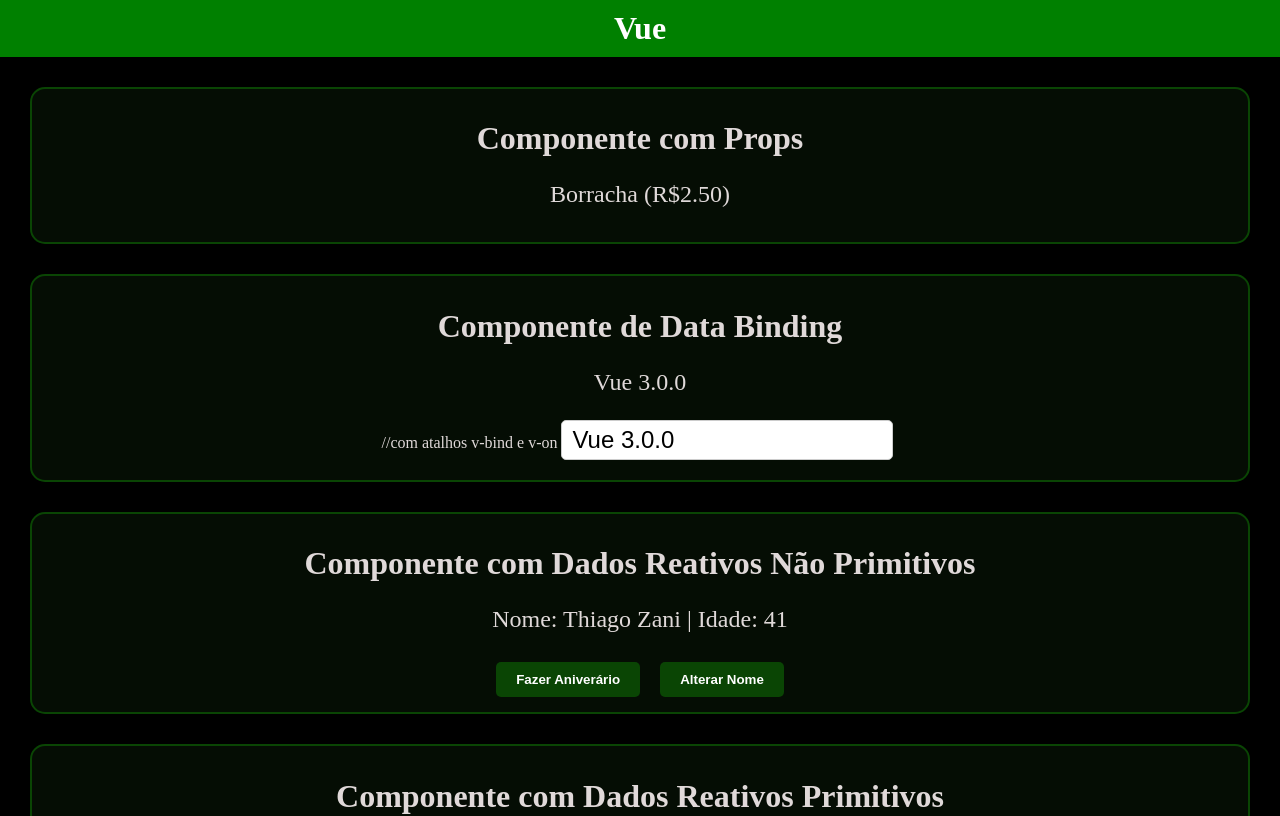
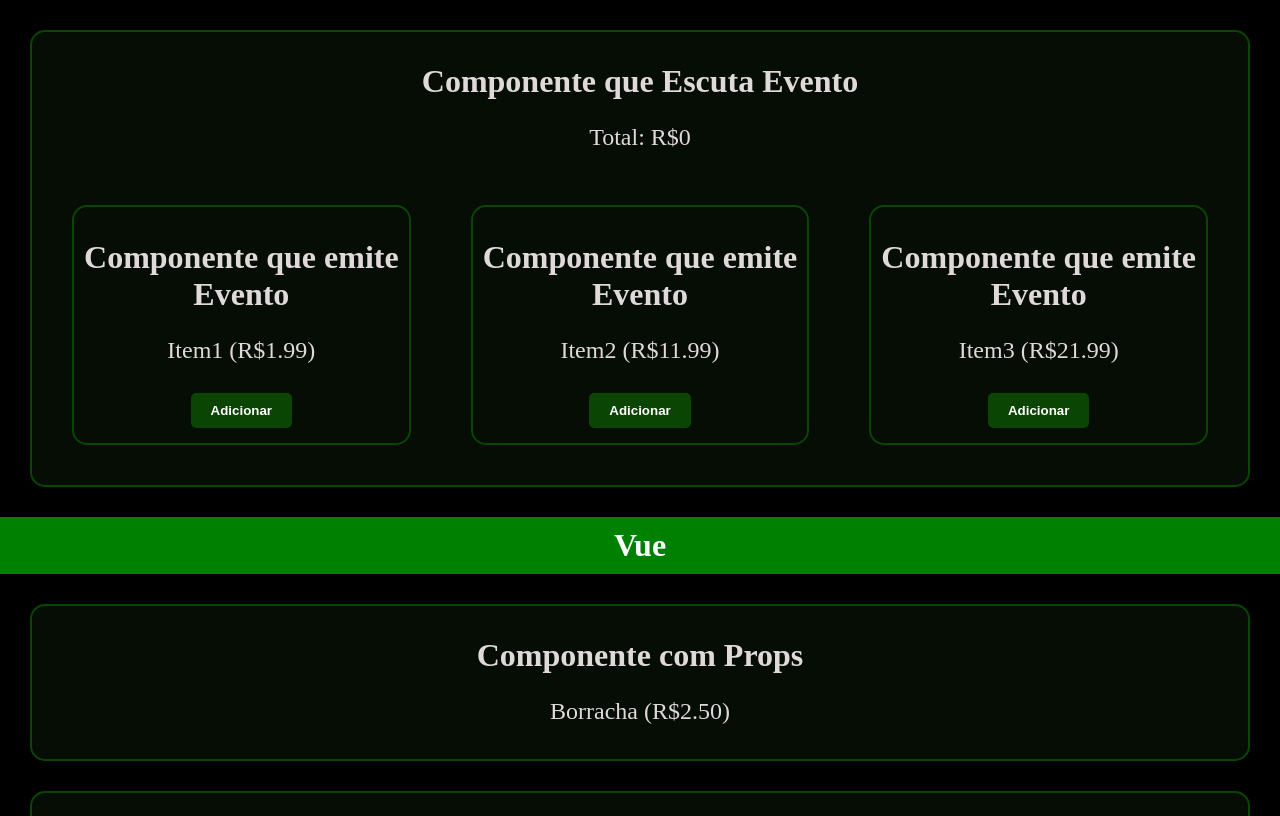
Before and after one commit to zani19/Estudo_VueJS, a Vue app in the folder estudo_vue/: page / in a window 1280 px wide. Shown: the top 816 px of the page. Built offline with nearby package versions, Linux system fonts and the light colour scheme.

Commit message:
feature: emissao evento com props

```diff
--- a/estudo_vue/src/App.vue
+++ b/estudo_vue/src/App.vue
@@ -4,10 +4,12 @@ import ComDadosReativosNaoPrimitivos from "./components/ComDadosReativosNaoPrimi
 import ComDadosReativosPrimitivos from "./components/ComDadosReativosPrimitivos.vue";
 import ComProps from "./components/ComProps.vue";
 import DataBinding from "./components/DataBinding.vue";
+import EscutaEvento from "./components/EscutaEvento.vue";
 import PrimeiroComponente from "./components/PrimeiroComponente.vue";
 </script>
 
 <template>
+  <EscutaEvento />
   <header>Vue</header>
   <ComProps item="Borracha" :preco="2.50"/>
   <DataBinding/>
--- a/estudo_vue/src/components/DataBinding.vue
+++ b/estudo_vue/src/components/DataBinding.vue
@@ -6,8 +6,7 @@
 
         <!-- <input type="text" v-bind:value="valor" v-on:input="(e)=>valor = e.target.value"></input> -->
 
-        //com atalhos v-bind e v-on
-
+        <!-- com atalhos v-bind e v-on -->
         <input type="text" :value="valor" @:input="(e)=>valor = e.target.value"></input>
     </div>
 </template>
--- /dev/null
+++ b/estudo_vue/src/components/EmiteEvento.vue
@@ -0,0 +1,22 @@
+<template>
+  <div class="componente">
+    <h1>Componente que emite Evento</h1>
+    <p>{{ item }} (R${{ preco.toFixed(2) }})</p>
+    <button @click="adicionar">Adicionar</button>
+  </div>
+</template>
+
+<script setup>
+import { defineProps, defineEmits } from "vue";
+
+const props = defineProps({
+  item: String,
+  preco: Number,
+});
+
+const emit = defineEmits(["foiAdicionado"]);
+
+function adicionar() {
+  emit("foiAdicionado", props.preco);
+}
+</script>
--- /dev/null
+++ b/estudo_vue/src/components/EscutaEvento.vue
@@ -0,0 +1,37 @@
+<template>
+  <div class="componente">
+    <h1>Componente que Escuta Evento</h1>
+    <p>Total: R${{ total }}</p>
+    <div class="lista">
+      <EmiteEvento item="Item1" :preco="1.99" @foiAdicionado="atualizarTotal" />
+      <EmiteEvento
+        item="Item2"
+        :preco="11.99"
+        @foiAdicionado="atualizarTotal"
+      />
+      <EmiteEvento
+        item="Item3"
+        :preco="21.99"
+        @foiAdicionado="atualizarTotal"
+      />
+    </div>
+  </div>
+</template>
+
+<script setup>
+import EmiteEvento from "./EmiteEvento.vue";
+import { ref } from "vue";
+const total = ref(0);
+
+function atualizarTotal(p) {
+  const valor = total.value + p;
+  total.value = +valor.toFixed(2);
+}
+</script>
+
+<style scoped>
+.lista {
+  display: flex;
+  justify-content: space-between;
+}
+</style>
```
